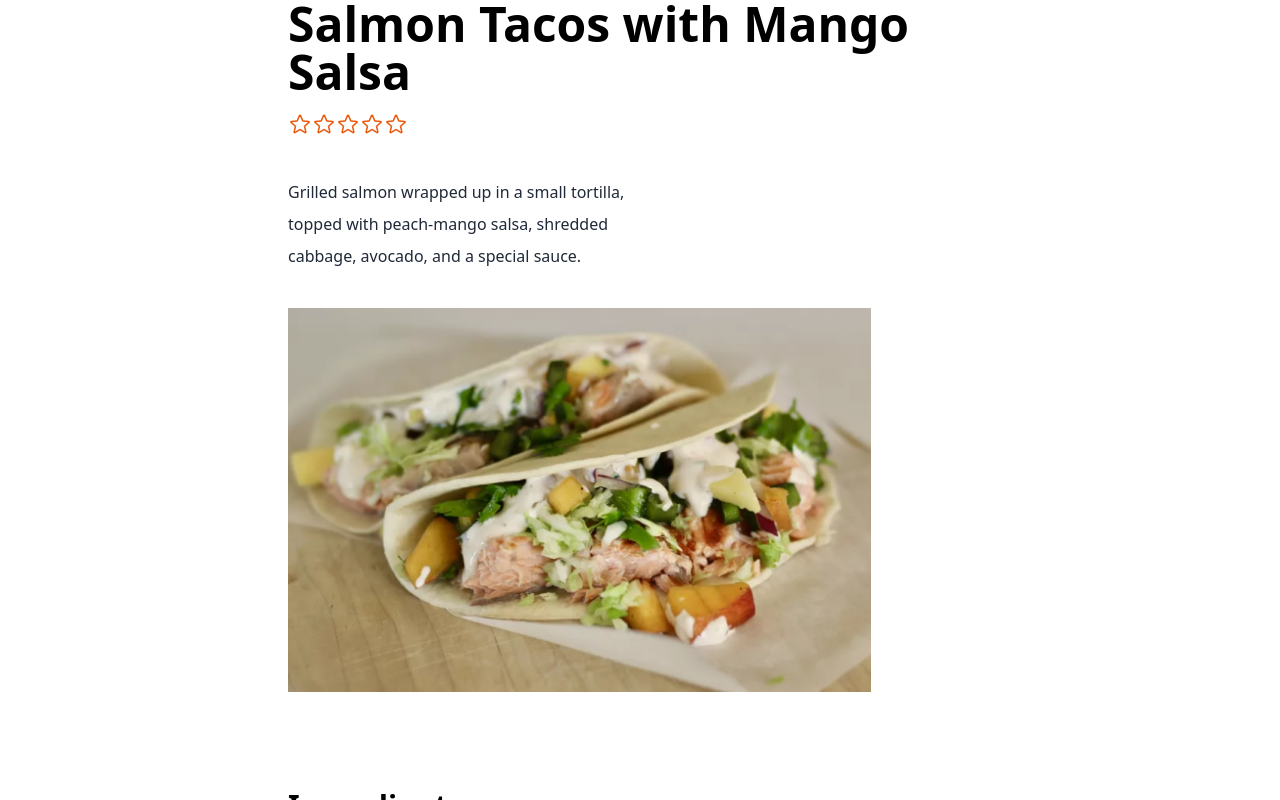
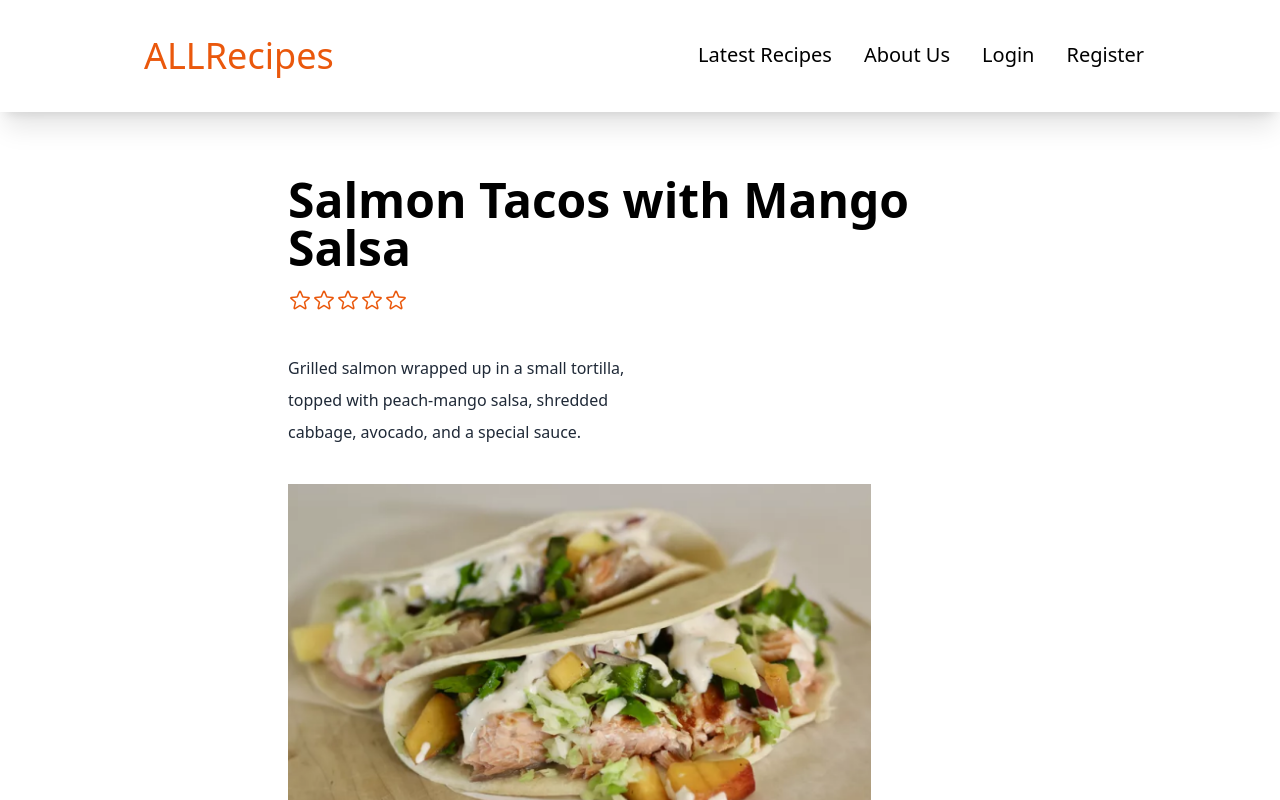
Before and after one commit to shadyhussein99/AllRecipes, a React (Vite) app: page /fifth-recipe-description in a window 1280 px wide. Shown: the top 800 px of the page. Built offline with nearby package versions, Linux system fonts and the light colour scheme.

Commit message:
completing the about section

```diff
--- a/public/styles.css
+++ b/public/styles.css
@@ -10,12 +10,8 @@ p {
     @apply text-gray-800
 }
 
-.nav-list {
-    @apply hover:-translate-x-1 hover:-translate-y-1 transition ease-out duration-200
-}
-
 .nav-a {
-    @apply mr-8 text-orange-600 text-xl
+    @apply mr-8 text-xl hover:text-orange-600
 }
 
 .title {
--- a/src/components/About.jsx
+++ b/src/components/About.jsx
@@ -1,9 +1,12 @@
 // About page of the website
 
 import React from "react";
+import Navbar from "./Navbar";
 
 function About() {
     return <div>
+
+        <Navbar />
 
     </div>
 }
--- a/src/components/Navbar.jsx
+++ b/src/components/Navbar.jsx
@@ -21,19 +21,19 @@ function Navbar() {
                 <ul className="hidden md:flex md:items-center py-7 ml-auto lg:py-9 lg:mr-10 xl:mr-16">
 
 
-                    <li className="nav-list">
+                    <li>
                         <a href="#latestRecipes" className="nav-a">Latest Recipes</a>
                     </li>
 
-                    <li className="nav-list">
+                    <li>
                        <Link to="/about" className="nav-a">About Us</Link>
                     </li>
 
-                    <li className="nav-list">
+                    <li>
                     <Link to="" className="nav-a">Login</Link>
                     </li>
 
-                    <li className="nav-list">
+                    <li>
                     <Link to="" className="nav-a">Register</Link>
                     </li>
 
@@ -44,50 +44,38 @@ function Navbar() {
             {navIconClicked ?
 
                 <div className="py-7 mr-10">
-
+                                                      {/* svg of the X icon */}
                     <svg
                         onClick={() => setNavIconClicked(false)}
-                        xmlns="http://www.w3.org/2000/svg" fill="none" viewBox="0 0 24 24" stroke-width="1.5" stroke="currentColor" className="w-8 h-8 cursor-pointer text-heading ml-auto md:hidden">
+                        xmlns="http://www.w3.org/2000/svg" fill="none" viewBox="0 0 24 24" stroke-width="1.5" stroke="currentColor" className="w-8 h-8 cursor-pointer text-orange-600 ml-auto md:hidden">
                         <path stroke-linecap="round" stroke-linejoin="round" d="M6 18L18 6M6 6l12 12" />
                     </svg>
 
 
                     <ul className="md:hidden mt-10">
 
-                        <li className="mt-3 hover:-translate-x-1 hover:-translate-y-1 transition ease-out duration-200">
-                            <a href="https://github.com/shadyhussein99" className="nav-item-sm">
-                                <svg xmlns="http://www.w3.org/2000/svg" width="38" height="38" fill="currentColor" className="bi bi-github" viewBox="0 0 16 16">
-                                    <path d="M8 0C3.58 0 0 3.58 0 8c0 3.54 2.29 6.53 5.47 7.59.4.07.55-.17.55-.38 0-.19-.01-.82-.01-1.49-2.01.37-2.53-.49-2.69-.94-.09-.23-.48-.94-.82-1.13-.28-.15-.68-.52-.01-.53.63-.01 1.08.58 1.23.82.72 1.21 1.87.87 2.33.66.07-.52.28-.87.51-1.07-1.78-.2-3.64-.89-3.64-3.95 0-.87.31-1.59.82-2.15-.08-.2-.36-1.02.08-2.12 0 0 .67-.21 2.2.82.64-.18 1.32-.27 2-.27.68 0 1.36.09 2 .27 1.53-1.04 2.2-.82 2.2-.82.44 1.1.16 1.92.08 2.12.51.56.82 1.27.82 2.15 0 3.07-1.87 3.75-3.65 3.95.29.25.54.73.54 1.48 0 1.07-.01 1.93-.01 2.2 0 .21.15.46.55.38A8.012 8.012 0 0 0 16 8c0-4.42-3.58-8-8-8z" />
-                                </svg>
-                            </a>
+                        <li className="mt-2">
+                        <a href="#latestRecipes" className="nav-a">Latest Recipes</a>
                         </li>
 
-                        <li className="mt-3 hover:-translate-x-1 hover:-translate-y-1 transition ease-out duration-200">
-                            <a href="https://www.linkedin.com/in/shadyhussein99/" className="nav-item-sm">
-                                <svg xmlns="http://www.w3.org/2000/svg" width="38" height="38" fill="currentColor" className=" rounded-full bi bi-linkedin" viewBox="0 0 16 16">
-                                    <path d="M0 1.146C0 .513.526 0 1.175 0h13.65C15.474 0 16 .513 16 1.146v13.708c0 .633-.526 1.146-1.175 1.146H1.175C.526 16 0 15.487 0 14.854V1.146zm4.943 12.248V6.169H2.542v7.225h2.401zm-1.2-8.212c.837 0 1.358-.554 1.358-1.248-.015-.709-.52-1.248-1.342-1.248-.822 0-1.359.54-1.359 1.248 0 .694.521 1.248 1.327 1.248h.016zm4.908 8.212V9.359c0-.216.016-.432.08-.586.173-.431.568-.878 1.232-.878.869 0 1.216.662 1.216 1.634v3.865h2.401V9.25c0-2.22-1.184-3.252-2.764-3.252-1.274 0-1.845.7-2.165 1.193v.025h-.016a5.54 5.54 0 0 1 .016-.025V6.169h-2.4c.03.678 0 7.225 0 7.225h2.4z" />
-                                </svg>
-                            </a>
+                        <li className="mt-2">
+                        <Link to="/about" className="nav-a">About Us</Link>
                         </li>
 
-                        <li className="mt-2 hover:-translate-x-1 hover:-translate-y-1 transition ease-out duration-200">
-                            <a href="#technologies" className="nav-item-sm">My Stack</a>
+                        <li className="mt-2">
+                        <Link to="" className="nav-a">Login</Link>
                         </li>
 
-                        <li className="mt-2 hover:-translate-x-1 hover:-translate-y-1 transition ease-out duration-200">
-                            <a href="#title" className="nav-item-sm">About</a>
-                        </li>
-
-                        <li className="mt-2 hover:-translate-x-1 hover:-translate-y-1 transition ease-out duration-200">
-                            <a href="#contact" className="nav-item-sm">Contact</a>
+                        <li className="mt-2">
+                        <Link to="" className="nav-a">Register</Link>
                         </li>
 
                     </ul>
                 </div> :
-                <div className="py-7 mr-10">
+                <div className="py-7 mr-10">   {/* svg of the menu icon */}
                     <svg
                         onClick={() => setNavIconClicked(true)}
-                        xmlns="http://www.w3.org/2000/svg" fill="none" viewBox="0 0 24 24" stroke-width="1.5" stroke="currentColor" className="w-8 h-8 cursor-pointer text-heading md:hidden">
+                        xmlns="http://www.w3.org/2000/svg" fill="none" viewBox="0 0 24 24" stroke-width="1.5" stroke="currentColor" className="w-8 h-8 cursor-pointer text-orange-600 md:hidden">
                         <path stroke-linecap="round" stroke-linejoin="round" d="M3.75 6.75h16.5M3.75 12h16.5m-16.5 5.25h16.5" />
                     </svg>
                 </div>
--- a/src/components/Title.jsx
+++ b/src/components/Title.jsx
@@ -3,9 +3,9 @@
 import React from "react";
 
 function Title() {
-    return <div className="title">
+    return <div className="title mt-3">
 
-        <h1 className="relative top-40 text-center text-4xl font-bold bg-white mx-8 py-2 rounded-lg md:mx-20 md:py-3 lg:text-5xl lg:mx-48 lg:py-4 xl:mx-80">Find the best and most known Recipes around the world</h1>
+        <h1 className=" relative top-40 text-center text-4xl font-bold bg-white mx-8 py-2 rounded-lg md:mx-20 md:py-3 lg:text-5xl lg:mx-48 lg:py-4 xl:mx-80">Find the best and most known Recipes around the world</h1>
 
     </div>
 }
--- a/src/components/recipesDescription/MiniRecipesDescription.jsx
+++ b/src/components/recipesDescription/MiniRecipesDescription.jsx
@@ -1,10 +1,15 @@
 // The component used to structure the page shown on clicking on one of the latest recipes (Recipe Description)
 
 import React from "react";
+import Navbar from "../Navbar";
 
 function MiniRecipesDescription(props) {
-    return <div className="mx-7 md:mx-16 lg:mx-20 xl:mx-72">
-        <h1 className="text-4xl font-bold xl:text-5xl ">{props.heading}</h1>
+    return <div>
+
+        <Navbar />
+
+        <div className="mx-7 md:mx-16 lg:mx-20 xl:mx-72">
+            <h1 className="text-4xl mt-16 font-bold xl:text-5xl ">{props.heading}</h1>
 
             <div>{props.svgStar}</div>
 
@@ -52,6 +57,7 @@ function MiniRecipesDescription(props) {
             </div>
 
         </div>
+    </div>
 }
 
 export default MiniRecipesDescription
```
Lines whose indentation alone changed are shown as unchanged.
